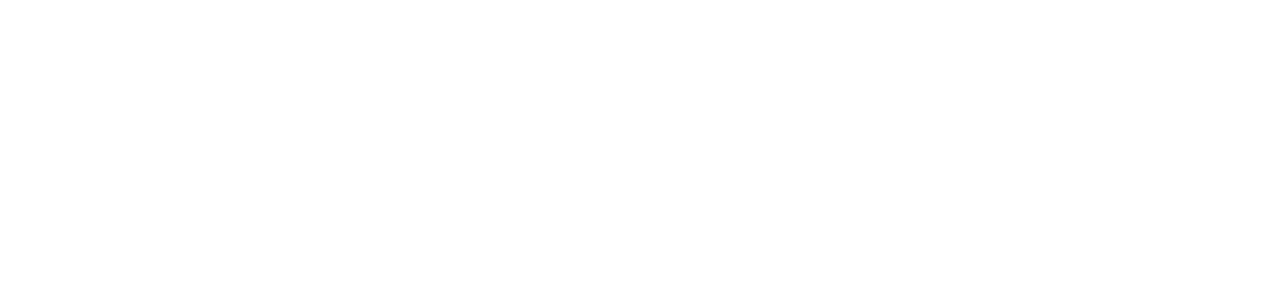
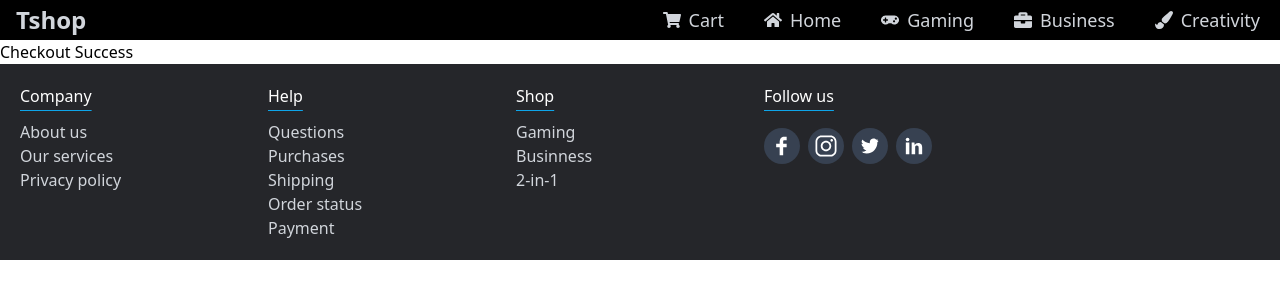
Before and after one commit to JavierAChacon/Tshop, a React (Vite) app in the folder Frontend/: page /checkout/success in a window 1280 px wide. Before the commit this address had no page. Shown: the top 300 px of the page. Built offline with nearby package versions, Linux system fonts and the light colour scheme.

Commit message:
feat(index): add Cart path

```diff
--- a/Frontend/src/App.tsx
+++ b/Frontend/src/App.tsx
@@ -2,16 +2,26 @@
 import Layout from './components/Layout'
 import Home from './pages/Home'
 import Product from './pages/Product'
+import Cart from './pages/Cart'
+import CheckoutSuccess from './pages/CheckoutSuccess'
+import { CartProvider } from './context/CartContext'
 
 function App (): JSX.Element {
   return (
     <BrowserRouter>
+      <CartProvider>
         <Routes>
           <Route path='/' element={<Layout />}>
             <Route index element={<Home />} />
             <Route path='/:id' element={<Product />} />
+            <Route path='/cart' element={<Cart />} />
+          </Route>
+
+          <Route path='checkout' element={<Layout />}>
+            <Route path='/checkout/success' element={<CheckoutSuccess />} />
           </Route>
         </Routes>
+      </CartProvider>
     </BrowserRouter>
   )
 }
--- a/Frontend/src/components/Header.tsx
+++ b/Frontend/src/components/Header.tsx
@@ -13,7 +13,7 @@
   const routes = [
     {
       title: 'Cart',
-      to: '/',
+      to: '/cart',
       Icon: FaShoppingCart
     },
     {
@@ -41,7 +41,7 @@
   const [isOpen, setIsOpen] = useState<boolean>(false)
 
   return (
-    <header className='fixed flex h-10 w-full bg-black pl-4 text-gray-300 max-w-screen-2xl z-[1]'>
+    <header className='fixed z-[1] flex h-10 w-full max-w-screen-2xl bg-black pl-4 text-gray-300'>
       <nav className='flex w-full items-center justify-between'>
         <Link
           to='/'
@@ -51,7 +51,7 @@
         </Link>
 
         <div className='flex items-center gap-x-2 duration-300 '>
-          <Link to='/'>
+          <Link to='/cart'>
             <FaShoppingCart className='text-xl hover:scale-105 lg:hidden' />
           </Link>
           <div className='lg:hidden'>
@@ -72,7 +72,7 @@
                 return (
                   <li
                     key={title}
-                    className='hidden duration-300 hover:translate-x-1 lg:hover:text-white lg:block'
+                    className='hidden duration-300 hover:translate-x-1 lg:block lg:hover:text-white'
                   >
                     <Link
                       to={to}
--- /dev/null
+++ b/Frontend/src/pages/Cart.tsx
@@ -0,0 +1,23 @@
+import axios from 'axios'
+import useCart from '../hooks/useCart'
+
+const Cart = (): JSX.Element => {
+  const { cart } = useCart()
+  const BACKEND_URL = import.meta.env.VITE_BACKEND_URL
+
+  const handleClick = async (): Promise<void> => {
+    const { data } = await axios.post(
+      `${BACKEND_URL}/stripe/create-checkout-session`,
+      cart
+    )
+    location.replace(data)
+  }
+
+  return (
+    <div>
+      <button onClick={handleClick}>PAY!</button>
+    </div>
+  )
+}
+
+export default Cart
--- /dev/null
+++ b/Frontend/src/pages/CheckoutSuccess.tsx
@@ -0,0 +1,9 @@
+const CheckoutSuccess = () => {
+  return (
+    <div>
+      <h1>Checkout Success</h1>
+    </div>
+  )
+}
+
+export default CheckoutSuccess
--- a/Frontend/src/pages/Home.tsx
+++ b/Frontend/src/pages/Home.tsx
@@ -11,7 +11,7 @@
 
   useEffect(() => {
     const fetchData = async (): Promise<void> => {
-      const BACKEND_URL = import.meta.env.VITE_BACKEND_URL
+      const BACKEND_URL = `${import.meta.env.VITE_BACKEND_URL}/laptops`
       const { data } = await axios(BACKEND_URL)
       setLaptops(data)
     }
--- a/Frontend/src/pages/Product.tsx
+++ b/Frontend/src/pages/Product.tsx
@@ -12,7 +12,7 @@
   const [laptop, setLaptop] = useState<Laptop>()
   const [imageSelected, setImageSelected] = useState<number>(0)
   const [quantity, setQuantity] = useState<number>(1)
-  const { cart, addToCart } = useCart()
+  const { addToCart } = useCart()
 
   useEffect(() => {
     const fetchData = async (): Promise<void> => {
@@ -89,7 +89,8 @@
             <p>{description}</p>
 
             <strong className='mb-1 mt-4 block text-xl'>Quantity</strong>
-            {stock !== 0 ? (
+            {stock !== 0
+              ? (
                 <div className='flex items-center'>
                   <button
                     onClick={() => setQuantity(quantity - 1)}
@@ -117,7 +118,8 @@
                     <span className='ml-2 text-red-500'>Agotado</span>
                   )}
                 </div>
-            ) : (
+                )
+              : (
                 <strong>Out of stock</strong>
                 )}
 
```
Lines whose indentation alone changed are shown as unchanged.
